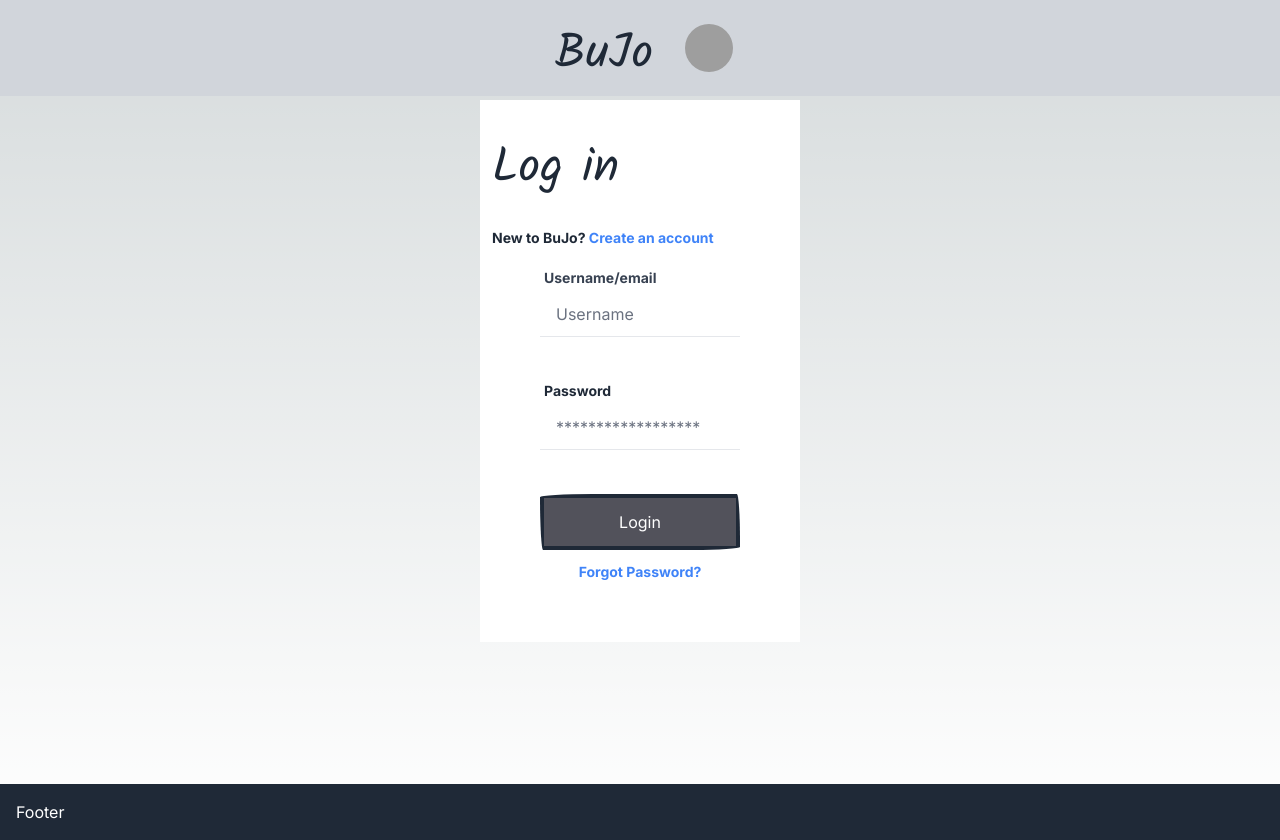
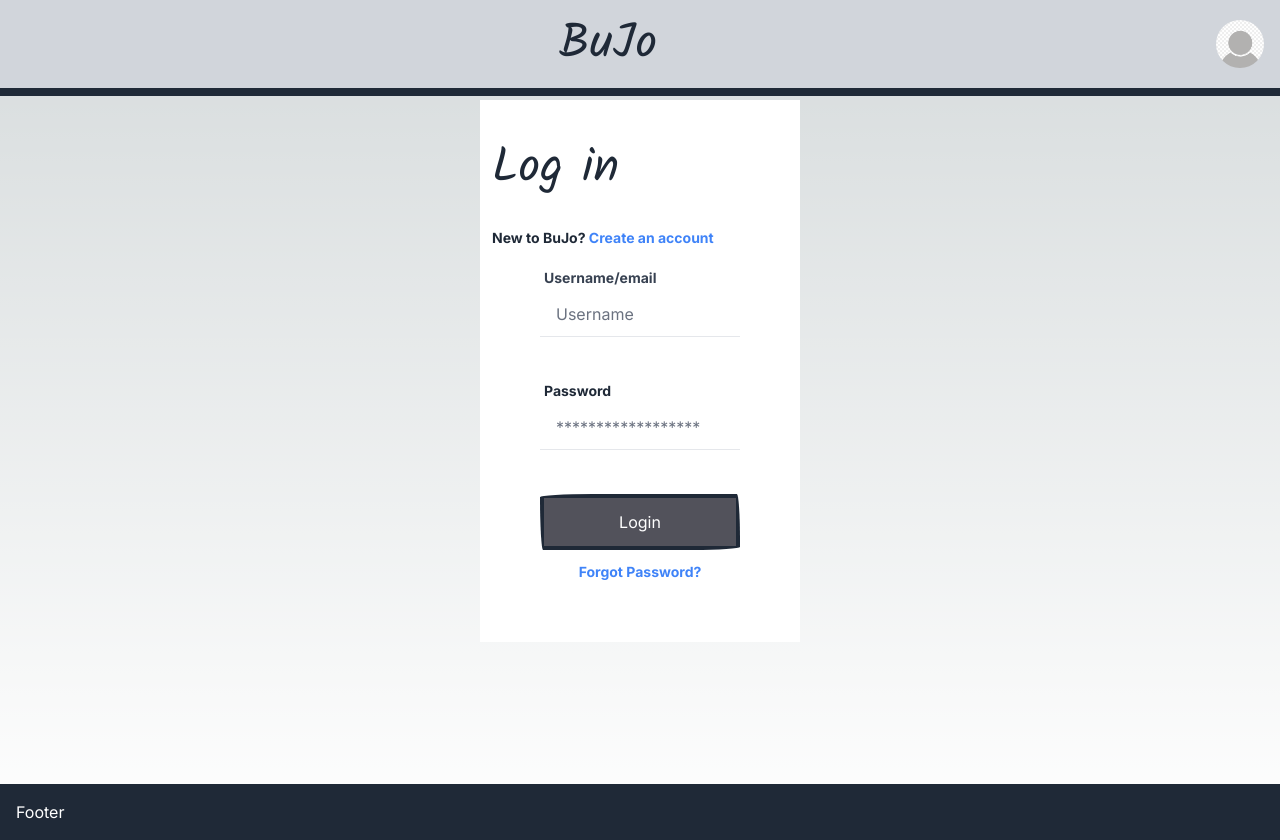
Before and after one commit to Sharkaw/bujoapp, a Next.js app in the folder bujo-app/: page /login in a window 1280 px wide. Built offline with nearby package versions, Linux system fonts and the light colour scheme; no server answers; the database is empty; grey boxes are pictures that could not be loaded.

Commit message:
Fix header

```diff
--- a/bujo-app/src/app/components/layout/Header.js
+++ b/bujo-app/src/app/components/layout/Header.js
@@ -1,25 +1,23 @@
-import Link from 'next/link'
-import profile from './profile.png'
+import Link from "next/link";
+import profile from "./profile.png";
+import Image from "next/image";
+import "./styles.css";
 
 export default function Header() {
-  return (
-    <div>
-        <div className="container mx-auto flex items-center px-10 py-2 h-24 bg-gray-300 justify-center">
-            <div className="flex items-center gap-6 nd:gap-8 text-gray-800 justify-center">
-                <Link href="/">
-                    <h1 className="mt-8">BuJo</h1>
-                </Link>
-                <Link legacyBehavior href="/profile">
-                    <a>
-                    <img
+    return (
+        <div className="header flex items-center justify-between p-2 w-full h-24 bg-gray-300 border-b-gray-800 border-solid border-b-8">
+            <Link href="/" className="flex-1 text-center">
+                <h1 className="text-gray-800 mb-0 p-2">BuJo</h1>
+            </Link>
+            <Link href="/profile" className="flex-end m-1 p-1">
+                <Image
                     src={profile}
                     alt="Profile"
-                    className="h-12 w-12 rounded-full cursor-pointer"
-                    />
-                    </a>
-                </Link>
-            </div>
+                    width={48}
+                    height={48}
+                    className="rounded-full"
+                />
+            </Link>
         </div>
-    </div>
-  );
-};
+    );
+}
```
